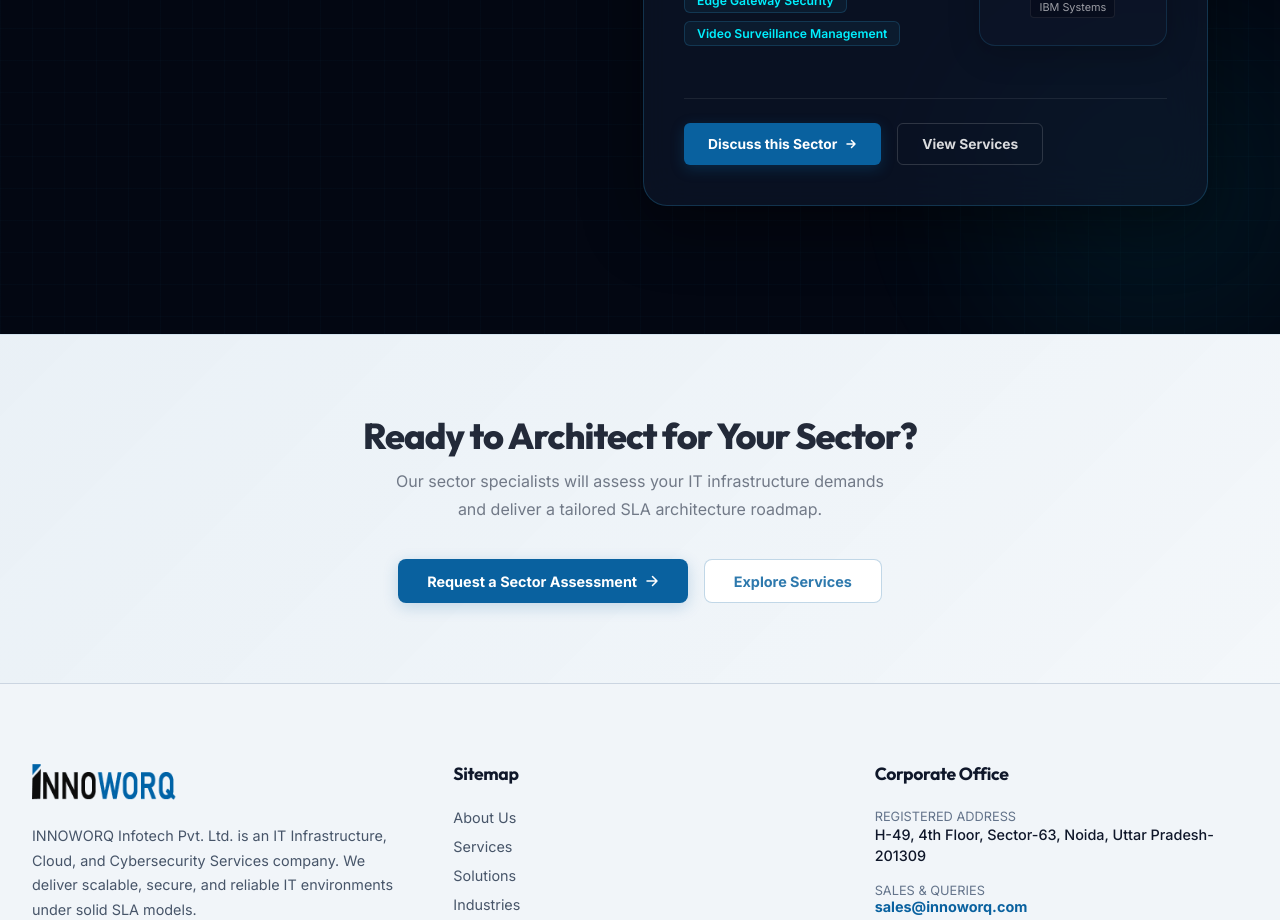
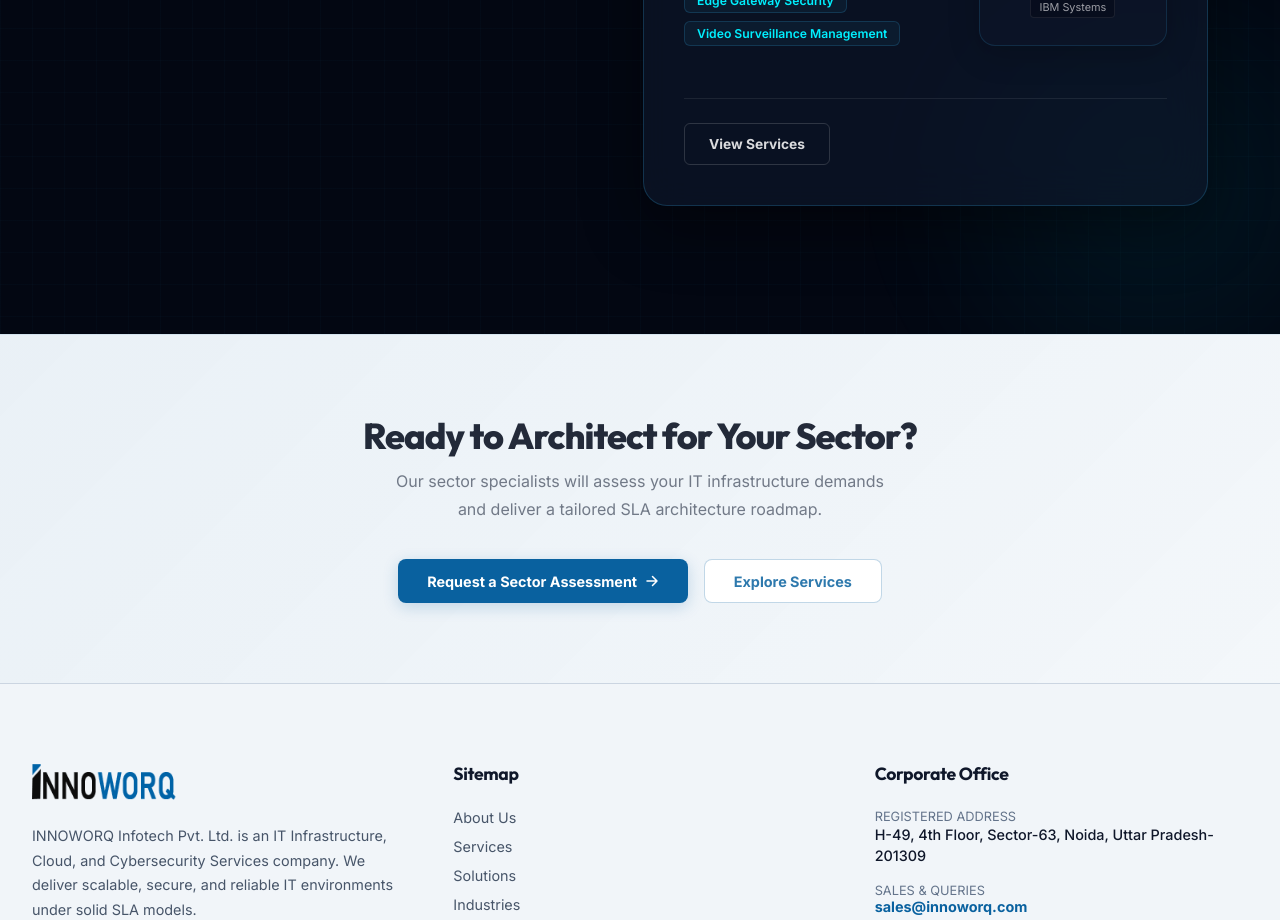
Before and after one commit to Adityabhardwaj100/Innoworq-Website, a React (Vite) app in the folder client/: page /industries in a window 1280 px wide. Shown: the part 1600-2520 px from the top of the page. Built offline with nearby package versions, Linux system fonts and the light colour scheme.

Commit message:
Remove Discuss this sector button from Industries page

```diff
--- a/client/src/pages/Industries.jsx
+++ b/client/src/pages/Industries.jsx
@@ -764,25 +764,7 @@ export default function Industries() {
                     paddingTop: '1.5rem',
                     marginTop: '1rem'
                   }}>
-                    <Link
-                      to={`/support-desk?sector=${activeSector.id}`}
-                      style={{
-                        display: 'inline-flex', alignItems: 'center', gap: '0.5rem',
-                        padding: '0.75rem 1.5rem',
-                        background: 'rgba(9,97,159,1)',
-                        color: '#fff', borderRadius: '6px',
-                        fontSize: '0.86rem', fontWeight: 700, textDecoration: 'none',
-                        boxShadow: '0 4px 14px rgba(9,97,159,0.3)',
-                        transition: 'all 0.25s ease'
-                      }}
-                      onMouseEnter={(e) => e.target.style.backgroundColor = 'var(--brand-blue-hover)'}
-                      onMouseLeave={(e) => e.target.style.backgroundColor = 'rgba(9,97,159,1)'}
-                    >
-                      Discuss this Sector
-                      <svg width="12" height="12" viewBox="0 0 12 12" fill="none" aria-hidden="true">
-                        <path d="M2 6h8M6.5 2.5l3.5 3.5-3.5 3.5" stroke="white" strokeWidth="1.5" strokeLinecap="round" strokeLinejoin="round" />
-                      </svg>
-                    </Link>
+
                     <Link
                       to="/services"
                       style={{
```
